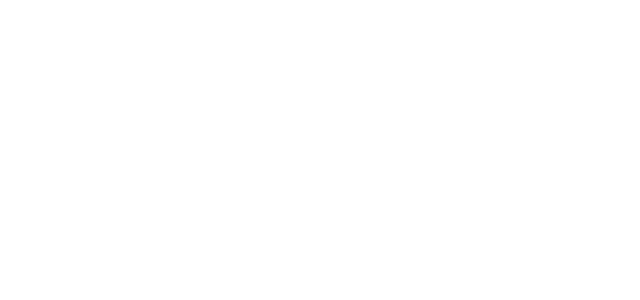
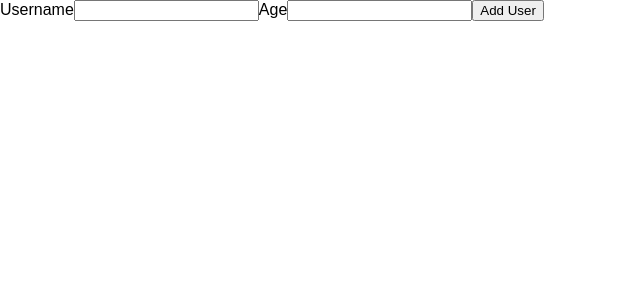
Before and after one commit to chinthakarukshan/user-manager, a React (Create React App) app: page / in a window 1280 px wide. Shown: the top 300 px of the page, without its empty margins (0-640 px from the left). Built offline with nearby package versions, Linux system fonts and the light colour scheme.

Commit message:
Added Add User and User components

```diff
--- a/src/App.js
+++ b/src/App.js
@@ -1,10 +1,12 @@
 import React from 'react';
+
+import AddUser from './components/Users/AddUser';
 
 
 function App() {
   return (
     <div>
-
+      <AddUser/>
     </div>
   );
 }
--- /dev/null
+++ b/src/components/Users/AddUser.js
@@ -0,0 +1,21 @@
+import React from 'react';
+
+const AddUser = props => {
+
+    const addUserHandler = (event) => {
+        event.preventDefault();
+
+    };
+
+    return (
+        <form onSubmit={addUserHandler}>
+            <label htmlFor='username'>Username</label>
+            <input type='text' id='username'/>
+            <label htmlFor='age'>Age</label>
+            <input type='number' id='age'/>
+            <button type='submit'>Add User</button>
+        </form>
+    );
+}
+
+export default AddUser;
```
Also changed, not shown: src/components/Users/User.js (added, +12 -0 lines), src/components/Users/User.css (added).
